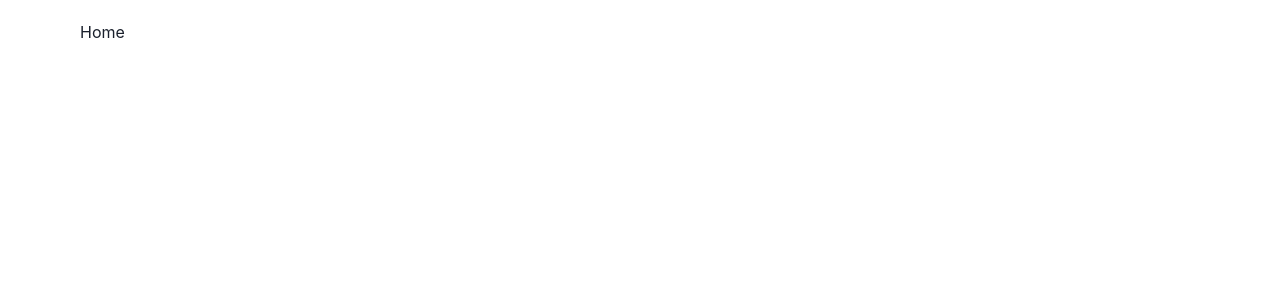
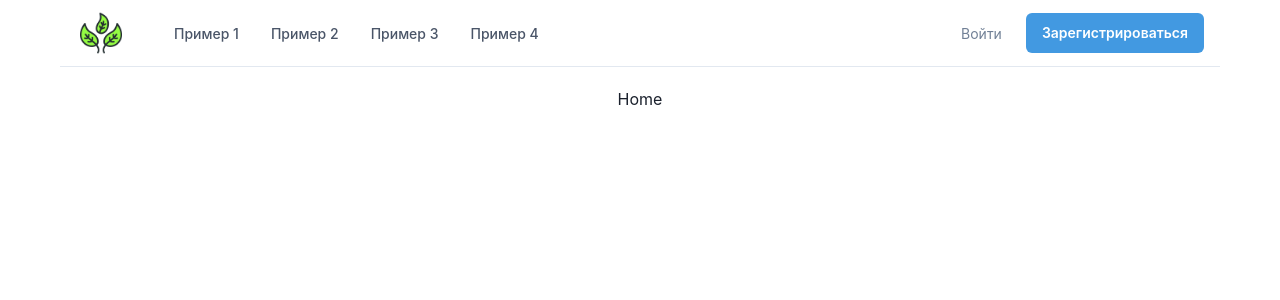
Before and after one commit to klekwedge/full-life-frontend, a React (Vite) app: page / in a window 1280 px wide. Shown: the top 300 px of the page. Built offline with nearby package versions, Linux system fonts and the light colour scheme.

Commit message:
feat: add NavBar

```diff
--- a/src/App.tsx
+++ b/src/App.tsx
@@ -1,11 +1,14 @@
 import { Routes, Route } from "react-router-dom";
 import { Home, Login, Registration, ForgotPassword, Page404 } from "./pages";
 import { Container, Flex } from "@chakra-ui/react";
+import NavBar from "./components/NavBar/NavBar";
 
 function App() {
+  const isAuth = true;
+
   return (
-    <Container maxWidth="1200px" m="0 auto" p="0px 20px">
-      <Flex gap="60px">
+    <Container maxWidth="1200px" m="0 auto" p="0px 20px" flexDirection="column">
+        <NavBar />
         <Routes>
           <Route path="/" element={<Home />} />
           <Route path="/login" element={<Login />} />
@@ -13,7 +16,6 @@
           {/* <Route path="/forgot" element={<ForgotPassword />} /> */}
           <Route path="*" element={<Page404 />} />
         </Routes>
-      </Flex>
     </Container>
   );
 }
--- /dev/null
+++ b/src/app-data/nav-data.ts
@@ -0,0 +1,42 @@
+import { NavItem } from "../types";
+
+export const NAV_ITEMS: Array<NavItem> = [
+    {
+        label: "Пример 1",
+        children: [
+            {
+                label: "Пример _1",
+                subLabel: "Пример _1_1",
+                href: "#",
+            },
+            {
+                label: "Пример _1",
+                subLabel: "Пример _1_2",
+                href: "#",
+            },
+        ],
+    },
+    {
+        label: "Пример 2",
+        children: [
+            {
+                label: "Пример _2",
+                subLabel: "Пример _2_1",
+                href: "#",
+            },
+            {
+                label: "Пример _2",
+                subLabel: "Пример _2_2",
+                href: "#",
+            },
+        ],
+    },
+    {
+        label: "Пример 3",
+        href: "#",
+    },
+    {
+        label: "Пример 4",
+        href: "#",
+    },
+];
--- /dev/null
+++ b/src/components/NavBar/NavBar.tsx
@@ -0,0 +1,257 @@
+import {
+  Box,
+  Flex,
+  Text,
+  IconButton,
+  Button,
+  Stack,
+  Collapse,
+  Icon,
+  Link,
+  Popover,
+  PopoverTrigger,
+  PopoverContent,
+  useColorModeValue,
+  useBreakpointValue,
+  useDisclosure,
+  Image,
+} from "@chakra-ui/react";
+
+import { GrMenu, GrClose, GrDown, GrLinkNext } from "react-icons/gr";
+import { NAV_ITEMS } from "../../app-data/nav-data";
+import { NavItem } from "../../types";
+
+export default function NavBar() {
+  const { isOpen, onToggle } = useDisclosure();
+
+  return (
+    <Box>
+      <Flex
+        bg={useColorModeValue("white", "gray.800")}
+        color={useColorModeValue("gray.600", "white")}
+        minH={"60px"}
+        py={{ base: 2 }}
+        px={{ base: 4 }}
+        borderBottom={1}
+        borderStyle={"solid"}
+        borderColor={useColorModeValue("gray.200", "gray.900")}
+      >
+        <Flex
+          flex={{ base: 1, md: "auto" }}
+          ml={{ base: -2 }}
+          display={{ base: "flex", md: "none" }}
+        >
+          <IconButton
+            onClick={onToggle}
+            icon={isOpen ? <GrClose w={3} h={3} /> : <GrMenu w={5} h={5} />}
+            variant={"ghost"}
+            aria-label={"Toggle Navigation"}
+          />
+        </Flex>
+        <Flex flex={{ base: 1 }} justify={{ base: "center", md: "start" }}>
+          <Image src="/src/assets/img/icon.png" alt="icon" w="50px" h="50px" />
+          {/* <Text
+            textAlign={useBreakpointValue({ base: "center", md: "left" })}
+            fontFamily={"heading"}
+            color={useColorModeValue("gray.800", "white")}
+          >
+            Logo
+          </Text> */}
+
+          <Flex display={{ base: "none", md: "flex" }} align={"center"} ml={10}>
+            <DesktopNav />
+          </Flex>
+        </Flex>
+
+        <Stack
+          flex={{ base: 1, md: 0 }}
+          justify={"flex-end"}
+          direction={"row"}
+          spacing={6}
+          alignItems='center'
+        >
+          <Button
+            as={"a"}
+            fontSize={"sm"}
+            fontWeight={400}
+            variant={"link"}
+            href={"#"}
+          >
+            Войти
+          </Button>
+          <Button
+            as={"a"}
+            display={{ base: "none", md: "inline-flex" }}
+            fontSize={"sm"}
+            fontWeight={600}
+            color={"white"}
+            bg={"blue.400"}
+            href={"#"}
+            _hover={{
+              bg: "blue.300",
+            }}
+          >
+            Зарегистрироваться
+          </Button>
+        </Stack>
+      </Flex>
+
+      <Collapse in={isOpen} animateOpacity>
+        <MobileNav />
+      </Collapse>
+    </Box>
+  );
+}
+
+const DesktopNav = () => {
+  const linkColor = useColorModeValue("gray.600", "gray.200");
+  const linkHoverColor = useColorModeValue("gray.800", "white");
+  const popoverContentBgColor = useColorModeValue("white", "gray.800");
+
+  return (
+    <Stack direction={"row"} spacing={4}>
+      {NAV_ITEMS.map((navItem) => (
+        <Box key={navItem.label}>
+          <Popover trigger={"hover"} placement={"bottom-start"}>
+            <PopoverTrigger>
+              <Link
+                p={2}
+                href={navItem.href ?? "#"}
+                fontSize={"sm"}
+                fontWeight={500}
+                color={linkColor}
+                _hover={{
+                  textDecoration: "none",
+                  color: linkHoverColor,
+                }}
+              >
+                {navItem.label}
+              </Link>
+            </PopoverTrigger>
+
+            {navItem.children && (
+              <PopoverContent
+                border={0}
+                boxShadow={"xl"}
+                bg={popoverContentBgColor}
+                p={4}
+                rounded={"xl"}
+                minW={"sm"}
+              >
+                <Stack>
+                  {navItem.children.map((child) => (
+                    <DesktopSubNav key={child.label} {...child} />
+                  ))}
+                </Stack>
+              </PopoverContent>
+            )}
+          </Popover>
+        </Box>
+      ))}
+    </Stack>
+  );
+};
+
+const DesktopSubNav = ({ label, href, subLabel }: NavItem) => {
+  return (
+    <Link
+      href={href}
+      role={"group"}
+      display={"block"}
+      p={2}
+      rounded={"md"}
+      _hover={{ bg: useColorModeValue("pink.50", "gray.900") }}
+    >
+      <Stack direction={"row"} align={"center"}>
+        <Box>
+          <Text
+            transition={"all .3s ease"}
+            _groupHover={{ color: "pink.400" }}
+            fontWeight={500}
+          >
+            {label}
+          </Text>
+          <Text fontSize={"sm"}>{subLabel}</Text>
+        </Box>
+        <Flex
+          transition={"all .3s ease"}
+          transform={"translateX(-10px)"}
+          opacity={0}
+          _groupHover={{ opacity: "100%", transform: "translateX(0)" }}
+          justify={"flex-end"}
+          align={"center"}
+          flex={1}
+        >
+          <Icon color={"pink.400"} w={5} h={5} as={GrLinkNext} />
+        </Flex>
+      </Stack>
+    </Link>
+  );
+};
+
+const MobileNav = () => {
+  return (
+    <Stack
+      bg={useColorModeValue("white", "gray.800")}
+      p={4}
+      display={{ md: "none" }}
+    >
+      {NAV_ITEMS.map((navItem) => (
+        <MobileNavItem key={navItem.label} {...navItem} />
+      ))}
+    </Stack>
+  );
+};
+
+const MobileNavItem = ({ label, children, href }: NavItem) => {
+  const { isOpen, onToggle } = useDisclosure();
+
+  return (
+    <Stack spacing={4} onClick={children && onToggle}>
+      <Flex
+        py={2}
+        as={Link}
+        href={href ?? "#"}
+        justify={"space-between"}
+        align={"center"}
+        _hover={{
+          textDecoration: "none",
+        }}
+      >
+        <Text
+          fontWeight={600}
+          color={useColorModeValue("gray.600", "gray.200")}
+        >
+          {label}
+        </Text>
+        {children && (
+          <Icon
+            as={GrDown}
+            transition={"all .25s ease-in-out"}
+            transform={isOpen ? "rotate(180deg)" : ""}
+            w={6}
+            h={6}
+          />
+        )}
+      </Flex>
+
+      <Collapse in={isOpen} animateOpacity style={{ marginTop: "0!important" }}>
+        <Stack
+          mt={2}
+          pl={4}
+          borderLeft={1}
+          borderStyle={"solid"}
+          borderColor={useColorModeValue("gray.200", "gray.700")}
+          align={"start"}
+        >
+          {children &&
+            children.map((child) => (
+              <Link key={child.label} py={2} href={child.href}>
+                {child.label}
+              </Link>
+            ))}
+        </Stack>
+      </Collapse>
+    </Stack>
+  );
+};
--- /dev/null
+++ b/src/types/index.ts
@@ -0,0 +1,6 @@
+export interface NavItem {
+    label: string;
+    subLabel?: string;
+    children?: Array<NavItem>;
+    href?: string;
+}
```
Also changed, not shown: src/assets/img/icon.png (added).
